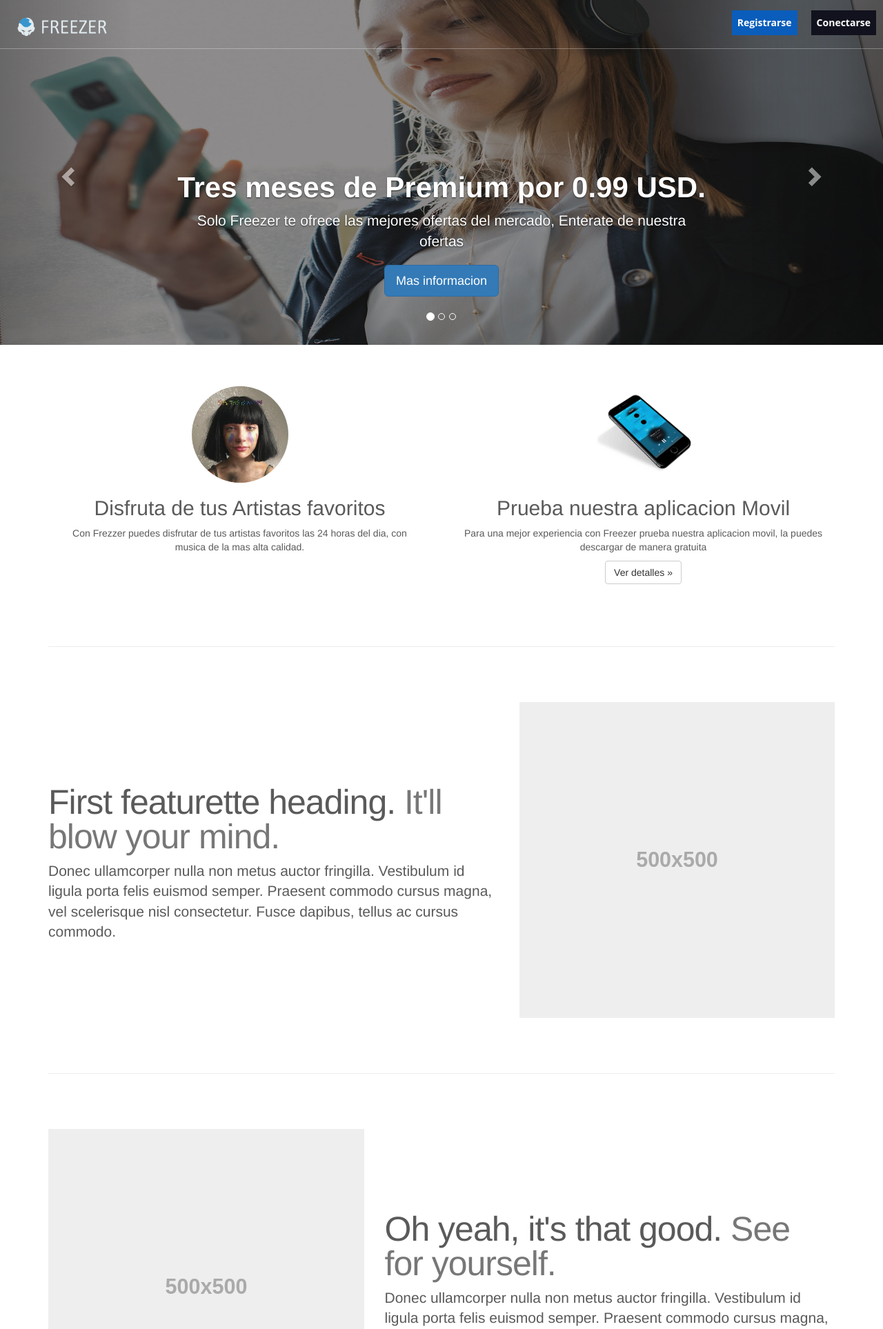
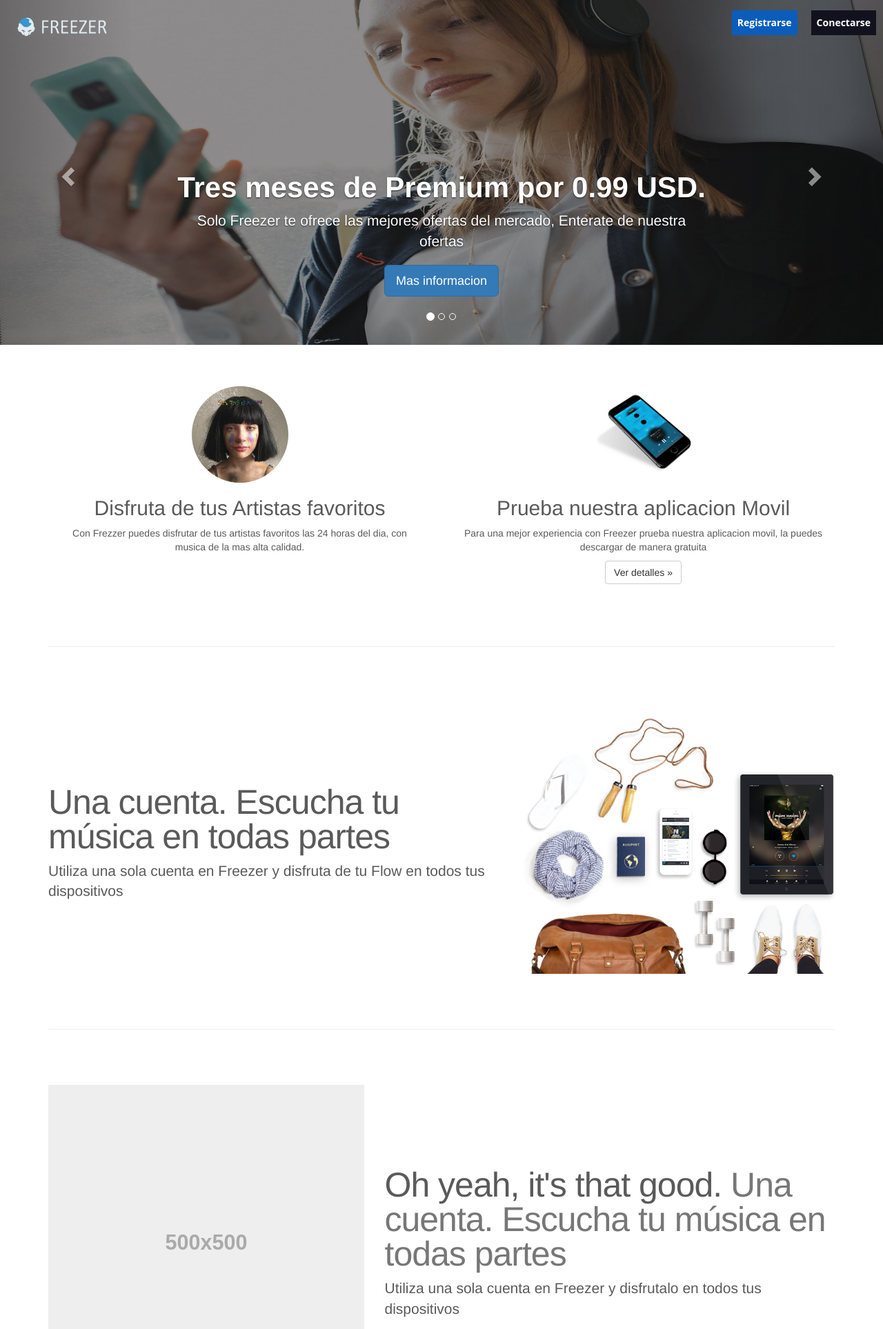
Before and after one commit to WilianBarahona/Deezer, a PHP site: page /landigPage.html in a window 1280 px wide. Shown: the top 1927 px of the page at 69% size. Run offline with PHP 8.4, Linux system fonts and the light colour scheme.

Commit message:
update landingPage

```diff
--- a/css/landigPage.css
+++ b/css/landigPage.css
@@ -161,8 +161,12 @@ body {
   font-size: 3em;
 }
 
+.navbar{
+  border:0px;
+}
+
 .navbar-default {
-  background-color: white;
+  background-color: #23232D;
   border-color: rgba(34, 34, 34, 0.05);
   font-family: 'Open Sans', 'Helvetica Neue', Arial, sans-serif;
   -webkit-transition: all 0.35s;
@@ -182,8 +186,8 @@ body {
 .navbar-default .navbar-header .navbar-toggle {
   font-weight: 700;
   font-size: 12px;
-  color: #222222;
-  text-transform: uppercase;
+  color: white;
+  /*text-transform: uppercase;*/
 }
 .navbar-default .nav > li > a,
 .navbar-default .nav > li > a:focus {
@@ -215,7 +219,7 @@ body {
   }
   .navbar-default .navbar-header .navbar-brand:hover,
   .navbar-default .navbar-header .navbar-brand:focus {
-    color: white;
+    color: #2C2C39;
   }
   .navbar-default .nav > li > a,
   .navbar-default .nav > li > a:focus {
@@ -223,7 +227,7 @@ body {
   }
   .navbar-default .nav > li > a:hover,
   .navbar-default .nav > li > a:focus:hover {
-    color: white;
+    color: #23232D;
   }
   .navbar-default.affix {
     background-color: #23232D;
@@ -239,10 +243,10 @@ body {
   }
   .navbar-default.affix .nav > li > a,
   .navbar-default.affix .nav > li > a:focus {
-    color: #222222;
+    color: #23232D;
   }
   .navbar-default.affix .nav > li > a:hover,
   .navbar-default.affix .nav > li > a:focus:hover {
-    color: #F05F40;
+    color: #23232D;
   }
 }
--- a/landigPage.html
+++ b/landigPage.html
@@ -16,8 +16,8 @@
         <div class="container-fluid">
             <!-- Brand and toggle get grouped for better mobile display -->
             <div class="navbar-header">
-                <button type="button" class="navbar-toggle collapsed" data-toggle="collapse" data-target="#bs-example-navbar-collapse-1">
-                    <span class="sr-only">Toggle navigation</span> Menu <i class="fa fa-bars"></i>
+                <button style="background-color:#2C2C39" type="button" class="navbar-toggle collapsed" data-toggle="collapse" data-target="#bs-example-navbar-collapse-1">
+                    <span class="sr-only">Toggle navigation</span><i class="glyphicon glyphicon-align-justify"></i>
                 </button>
                <a class="navbar-brand" href="register.html" style="margin-bottom: 20px;"><img src="img/freezer.png" class="img-responsive" alt="" width="150px"></a>
             </div>
@@ -134,11 +134,11 @@
 
       <div class="row featurette">
         <div class="col-md-7">
-          <h2 class="featurette-heading">First featurette heading. <span class="text-muted">It'll blow your mind.</span></h2>
-          <p class="lead">Donec ullamcorper nulla non metus auctor fringilla. Vestibulum id ligula porta felis euismod semper. Praesent commodo cursus magna, vel scelerisque nisl consectetur. Fusce dapibus, tellus ac cursus commodo.</p>
+          <h2 class="featurette-heading">Una cuenta. Escucha tu música en todas partes</h2>
+          <p class="lead">Utiliza una sola cuenta en Freezer y disfruta de tu Flow en todos tus dispositivos</p>
         </div>
         <div class="col-md-5">
-          <img class="featurette-image img-responsive center-block" data-src="holder.js/500x500/auto" alt="Generic placeholder image">
+          <img class="featurette-image img-responsive center-block" src="img/features/devices.png" data-src="holder.js/500x500/auto" alt="Generic placeholder image">
         </div>
       </div>
 
@@ -146,8 +146,8 @@
 
       <div class="row featurette">
         <div class="col-md-7 col-md-push-5">
-          <h2 class="featurette-heading">Oh yeah, it's that good. <span class="text-muted">See for yourself.</span></h2>
-          <p class="lead">Donec ullamcorper nulla non metus auctor fringilla. Vestibulum id ligula porta felis euismod semper. Praesent commodo cursus magna, vel scelerisque nisl consectetur. Fusce dapibus, tellus ac cursus commodo.</p>
+          <h2 class="featurette-heading">Oh yeah, it's that good. <span class="text-muted">Una cuenta. Escucha tu música en todas partes</span></h2>
+          <p class="lead">Utiliza una sola cuenta en Freezer y disfrutalo en todos tus dispositivos</p>
         </div>
         <div class="col-md-5 col-md-pull-7">
           <img class="featurette-image img-responsive center-block" data-src="holder.js/500x500/auto" alt="Generic placeholder image">
```
